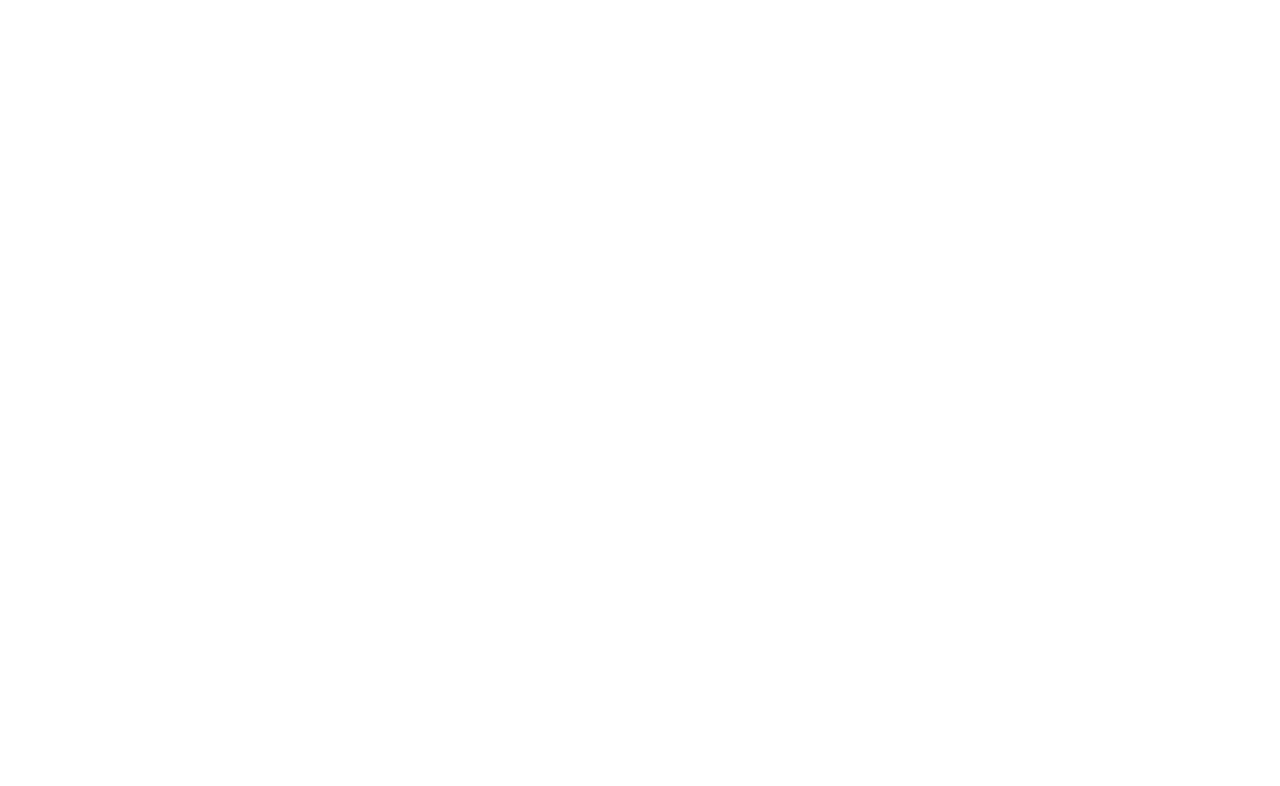
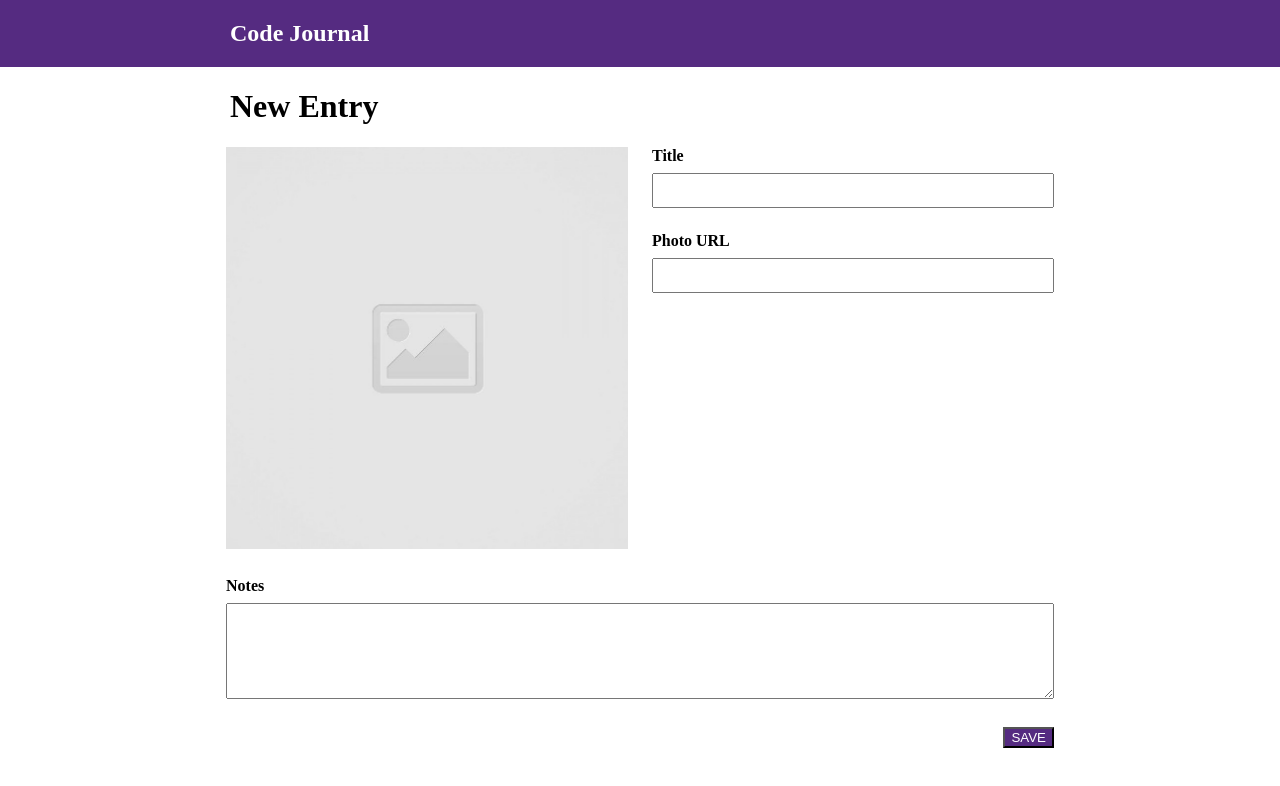
Before and after one commit to jamessding/code-journal, a website: page index.html in a window 1280 px wide. Drawn offline with Linux system fonts and the light colour scheme.

Commit message:
Completed html and css skeleton

```diff
--- a/css/styles.css
+++ b/css/styles.css
@@ -0,0 +1,37 @@
+.background-purple {
+  background-color: rgb(85, 43, 129);
+  color: white;
+}
+
+.entry-image {
+  max-width: 100%;
+  height: auto;
+  padding-bottom: 1.5rem;
+}
+
+.label-div {
+  padding-bottom: 0.5rem;
+  font-weight: bold;
+}
+
+.input-div {
+  padding-bottom: 1.5rem;
+}
+
+h1,
+h2 {
+  padding-left: 1rem;
+}
+
+.entry-input {
+  padding: 8px;
+  width: 100%;
+}
+
+.entry-textarea {
+  width: 100%;
+}
+
+.text-align-right {
+  text-align: right;
+}
--- a/index.html
+++ b/index.html
@@ -16,9 +16,51 @@
   <link rel="stylesheet" href="css/styles.css">
 </head>
 <body>
-  <header>
+  <header class="background-purple">
+    <div class="container">
+      <div class="row">
+        <h2 class="journal-header">Code Journal</h2>
+      </div>
+    </div>
   </header>
   <main>
+    <div class="container" data-view="entry-form">
+      <form>
+        <h1>New Entry</h1>
+        <div class="row">
+          <div class="column-half">
+            <img class="entry-image" src="images/placeholder-image-square.jpg">
+          </div>
+          <div class="column-half">
+            <div class="label-div">
+              <label for="title">Title</label>
+            </div>
+            <div class="input-div">
+              <input class="entry-input" id="title" type="text" required="required">
+            </div>
+            <div class="label-div">
+              <label for="photo-url">Photo URL</label>
+            </div>
+            <div class="input-div">
+              <input class="entry-input" id="photo-url" type="url" required="required">
+            </div>
+          </div>
+        </div>
+        <div class="row">
+          <div class="column-full">
+            <div class="label-div">
+              <label for="notes">Notes</label>
+            </div>
+            <div class="input-div">
+              <textarea class="entry-textarea" id="notes" rows="6" required="required"></textarea>
+            </div>
+            <div class="text-align-right">
+              <button class="save-button background-purple">SAVE</button>
+            </div>
+          </div>
+        </div>
+      </form>
+    </div>
   </main>
   <script src="js/data.js"></script>
   <script src="js/main.js"></script>
```
